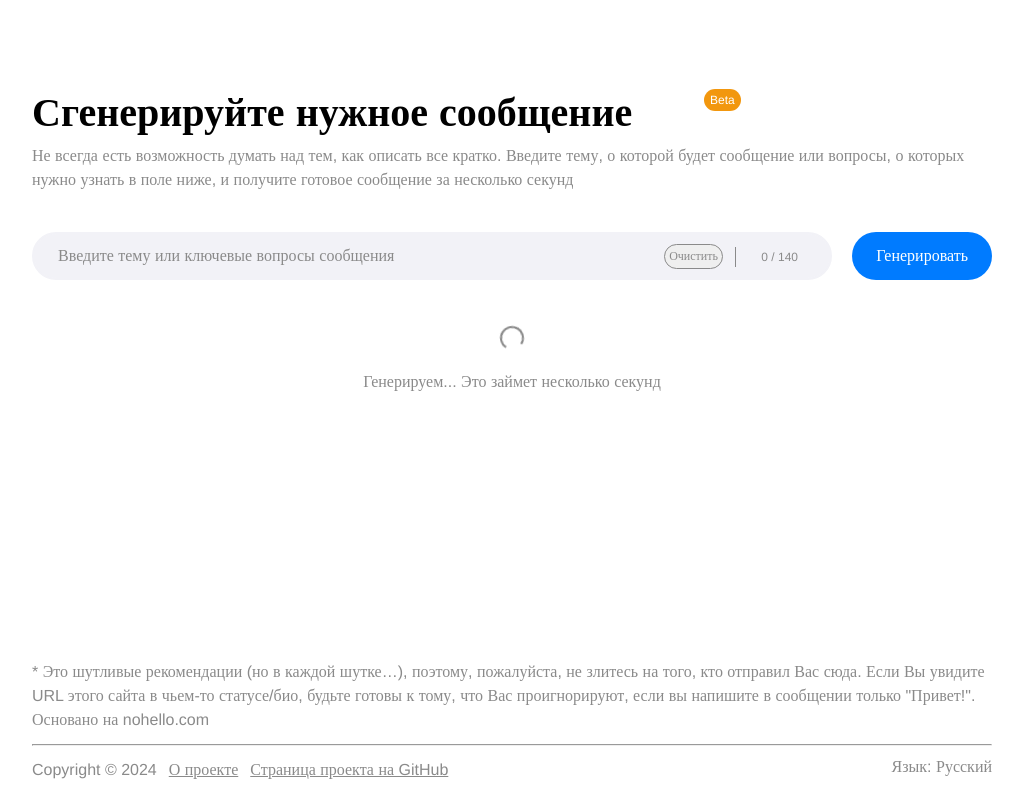
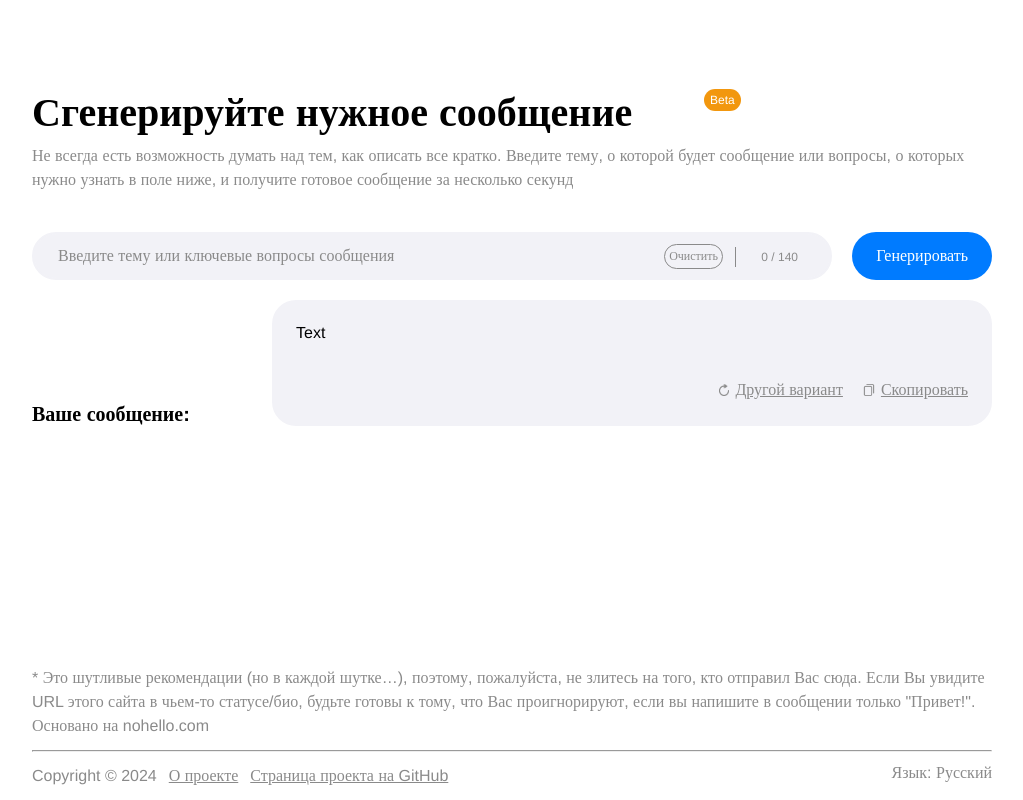
Before and after one commit to lletov/nohello-react, a React (Create React App) app: page / in a window 1280 px wide. Shown: the part 1659-2459 px from the top of the page, without its empty margins (128-1151 px from the left). Built offline with nearby package versions, Linux system fonts and the light colour scheme.

Commit message:
feat: input value & counter

```diff
--- a/src/App.css
+++ b/src/App.css
@@ -274,6 +274,7 @@
   font-size: 12px;
   color: var(--gray);
   transition: 0.3s;
+  background-color: var(--light-gray);
 }
 
 .input-clear:hover {
--- a/src/App.js
+++ b/src/App.js
@@ -5,14 +5,33 @@ import { Reasons } from './components/Reasons';
 import { MessageGenerator } from './components/MessageGenerator';
 import { Footer } from './components/Footer';
 import {cssVars} from './CssVars'
+import { useState } from 'react';
 
 function App() {
+  const [inputValue, setInputValue] = useState('')
+  const [inputCounter, setInputCounter] = useState(0)
+
+  function handleInput(val){
+    setInputValue(val)
+    setInputCounter(val.length)
+  }
+  function resetInput(el){
+    setInputValue('')
+    setInputCounter(0)
+    el.target.value = ''
+  }
+
   return (
     <div className="app">
       <Header/>
       <Banner/>
       <Reasons/>
-      <MessageGenerator/>
+      <MessageGenerator
+        handleInput={handleInput}
+        inputLength={inputCounter}
+        inputValue={inputValue}
+        resetInput={resetInput}
+      />
       <Footer/>
     </div>
   );
--- a/src/components/MessageGenerator.js
+++ b/src/components/MessageGenerator.js
@@ -1,8 +1,9 @@
 import React from 'react'
 import { Message } from './Message'
 import { Loader } from './Loader'
+import { useState } from 'react'
 
-export const MessageGenerator = () => {
+export const MessageGenerator = ({handleInput, inputLength, resetInput, inputValue}) => {
   return (
     <div className='content generator'>
         <div className='h2-content'>
@@ -18,20 +19,23 @@ export const MessageGenerator = () => {
         <div className='generator-forms'>
             <div className='input-form'>
                 <input
+                name='msg-input'
                 placeholder='Введите тему или ключевые вопросы сообщения'
                 maxLength={140}
+                value={inputValue}
+                onChange={(e) => handleInput(e.target.value)}
                 ></input>
                 <button className='m-button'>Генерировать</button>
                 <div className='input-panel'>
-                    <button className='input-clear'>Очистить</button>
+                    <button className='input-clear' onClick={(e) => resetInput(e)}>Очистить</button>
                     <div className='vertical-line-div' style={{backgroundColor: '#8a8a8a', height: '20px'}}></div>
-                    <div className='input-counter'><p>0 / 140</p></div>
+                    <div className='input-counter'><p>{inputLength} / 140</p></div>
 
                 </div>
             </div>
             <div>
-                {/* <Message/> */}
-                <Loader/>
+                <Message/>
+                {/* <Loader/> */}
             </div>
         </div>
     </div>
```
